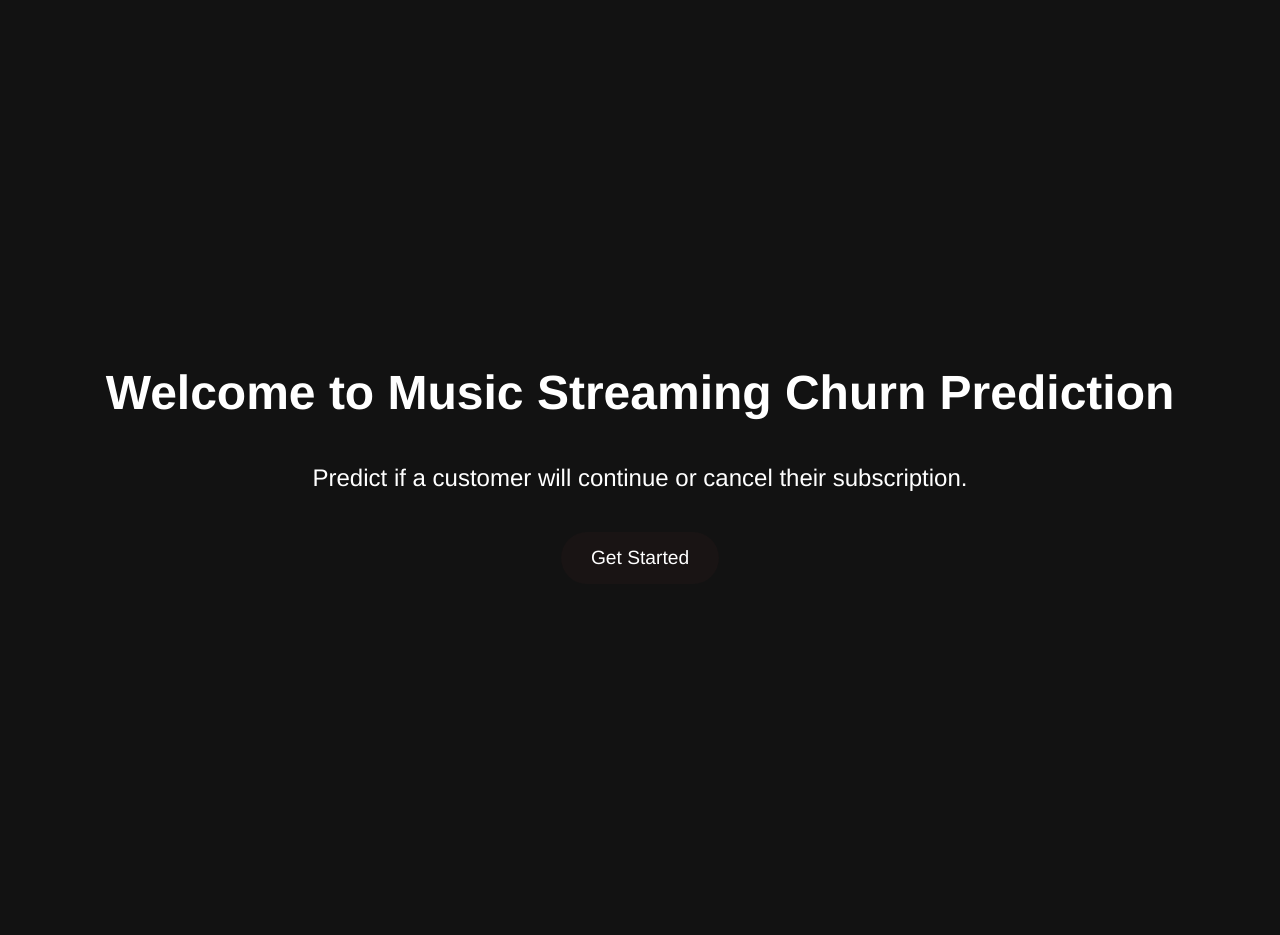
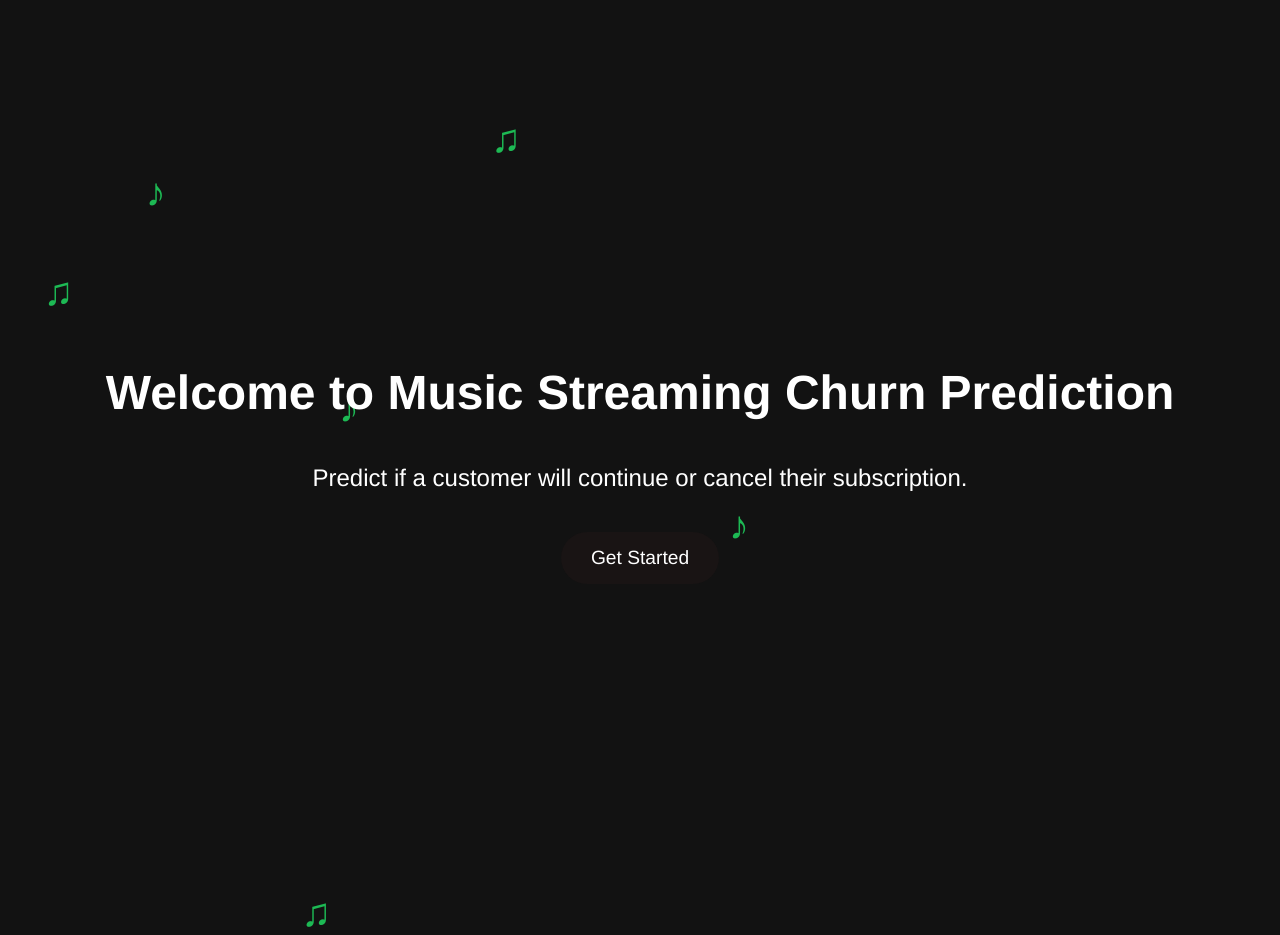
Before and after one commit to YusufSiddiquiWorks/Music-Customer-Churn-Prediction-Model-End-to-End, a Flask app: page / in a window 1280 px wide. Before the commit the page ends 565 px from the top, so only its background shows below. Run offline with Flask 3, Linux system fonts and the light colour scheme; parts of the project's set-up code (start-up, migrations or seed data) failed here and were passed over.

Commit message:
Projects

```diff
--- a/templates/home.html
+++ b/templates/home.html
@@ -45,7 +45,6 @@
             color: #191414;
         }
 
-        /* Music Notes Animation */
         .music-background {
             position: absolute;
             top: 0;
@@ -76,8 +75,6 @@
             }
         }
 
-
-
     </style>
 </head>
 <body>
@@ -85,7 +82,8 @@
     <p>Predict if a customer will continue or cancel their subscription.</p>
     <a href="/index">Get Started</a>
 
-
+    <!-- Music Background with Floating Notes -->
+    <div class="music-background" id="music-background"></div>
 
     <script>
         // Function to create a new music note
```
Also changed, not shown: .github/workflows/main_musicsubscriptionpredicition.yml.
